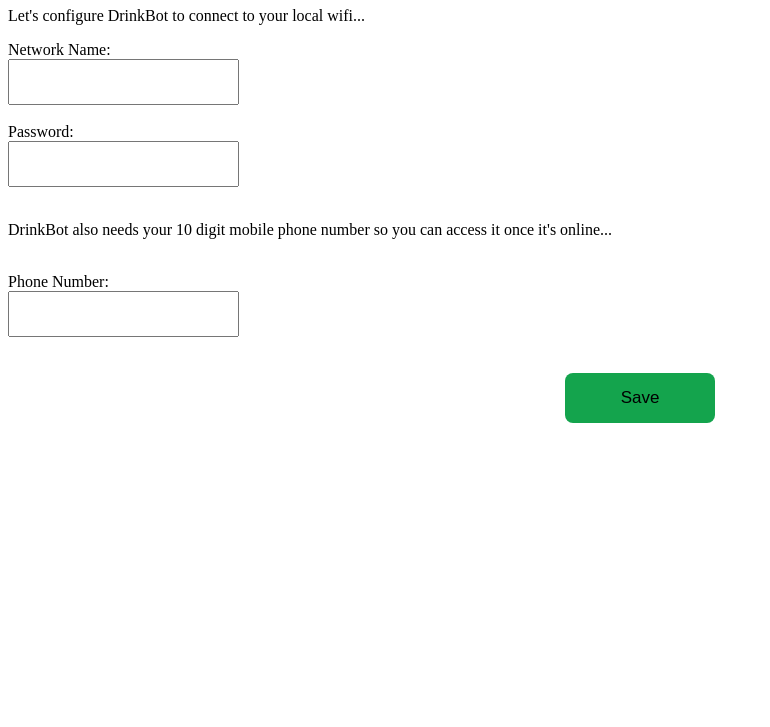
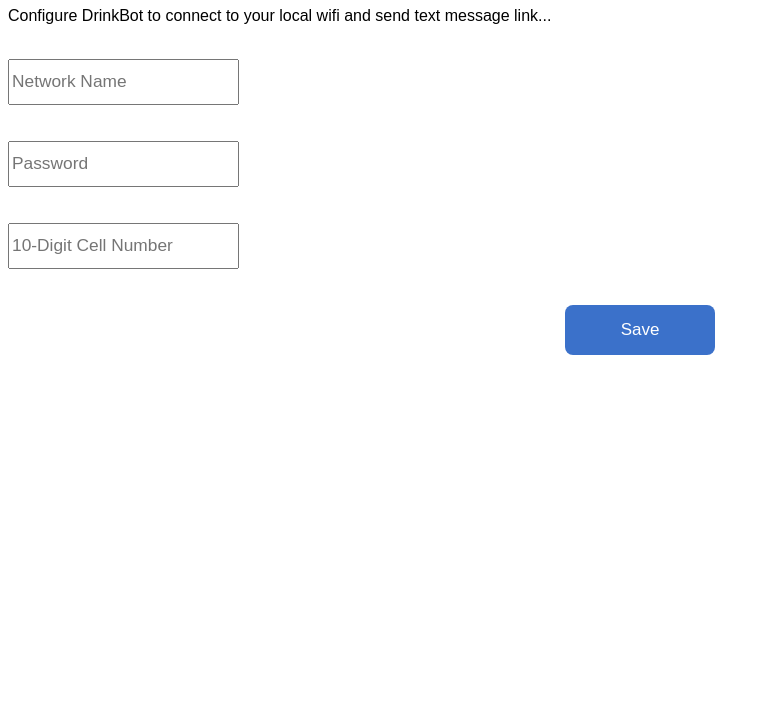
Before and after one commit to vinux84/drinkbot, a plain HTML site: page ap_templates/index.html in a window 1280 px wide. Shown: the part 73-800 px from the top of the page, without its empty margins (0-770 px from the left). Drawn offline with Linux system fonts and the light colour scheme.

Commit message:
style changes for IOS on form

```diff
--- a/ap_templates/index.html
+++ b/ap_templates/index.html
@@ -5,21 +5,23 @@
     <meta name="viewport" content="width=device-width, initial-scale=1">
     <meta name="color-scheme" content="light dark" />
     <title>DrinkBot</title>
+    <style>
+    body {
+      font-family: Arial, Helvetica, sans-serif;
+    }
+    </style>
 </head>
     <body>
         <h1>DrinkBot Setup:</h1>
-        <p>Let's configure DrinkBot to connect to your local wifi...</p>
+        <p>Configure DrinkBot to connect to your local wifi and send text message link...</p>
         <form action="/configure" method="POST" autocomplete="off" autocapitalize="none">
-            <label for="ssid">Network Name:</label><br>
-            <input type="text" id="ssid" name="ssid" style="font-size:13pt; height: 40px;" required><br><br>
-            <label for="password">Password:</label><br>
-            <input type="password" id="password" name="password" style="font-size:13pt; height: 40px;" required><br><br>
-            <p>DrinkBot also needs your 10 digit mobile phone number so you can access it once it's online...</p><br>
-            <label for="phone_number">Phone Number:</label><br>
-            <input type="text" pattern="[0-9]{10}" id="phone_number" name="phone_number" style="font-size:13pt; height: 40px;" required><br><br><br>
-            <div>
-            <button style="width: 150px; height: 50px; background-color:#14A44D; border-radius: 8px; margin: 0 auto; display: block; border-style: none; font-size: 17px;">Save</button>
-            </div>
+            <label for="ssid"></label><br>
+            <input type="text" id="ssid" name="ssid" placeholder="Network Name" style="font-size:13pt; height: 40px;" required><br><br>
+            <label for="password"></label><br>
+            <input type="password" id="password" name="password" placeholder="Password" style="font-size:13pt; height: 40px;" required><br><br>
+            <label for="phone_number"></label><br>
+            <input type="text" pattern="[0-9]{10}" id="phone_number" name="phone_number" placeholder="10-Digit Cell Number" style="font-size:13pt; height: 40px;" required><br><br><br>
+            <button style="width: 150px; height: 50px; background-color:#3B71CA; border-radius: 8px; margin: 0 auto; display: block; border-style: none; font-size: 17px; color:white;">Save</button>
         </form>
     </body>
 </html>
```
